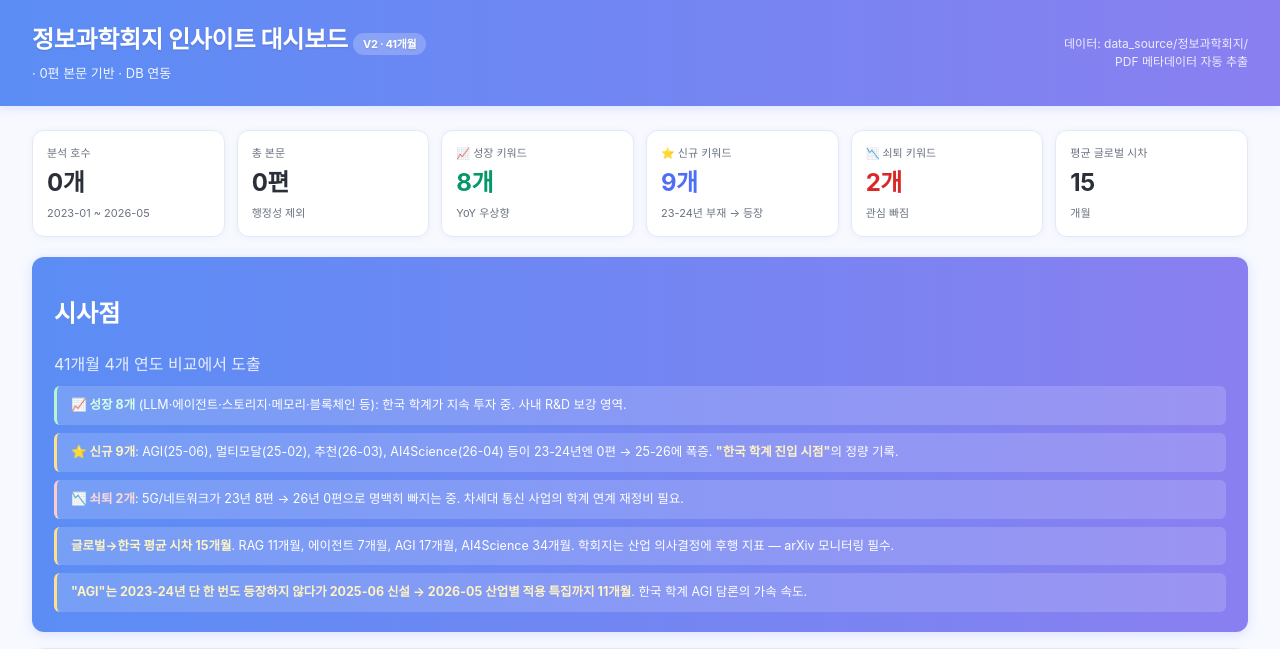
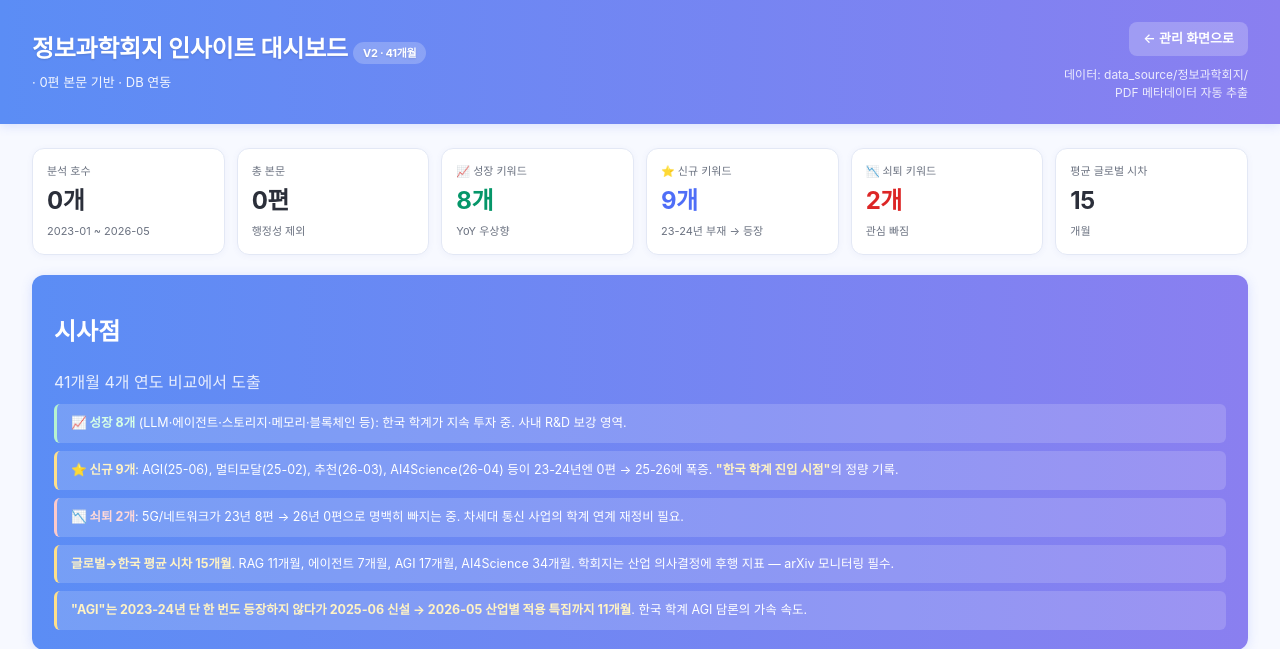
Before and after one commit to majorformula-pitcher/tech_insight, a Django app: page /dashboard/ in a window 1280 px wide. Shown: the top 649 px of the page. Run offline with Django 5.2, Linux system fonts and the light colour scheme; data that the repository does not hold is empty.

Commit message:
대시보드에 관리 화면 이동 버튼 추가
Co-Authored-By: Claude Opus 4.8 <noreply@anthropic.com>

```diff
--- a/tech_insight/app/dashboard/templates/dashboard/index.html
+++ b/tech_insight/app/dashboard/templates/dashboard/index.html
@@ -150,6 +150,7 @@
     <div class="sub" id="header-sub">4개 연도 비교 분석 · DB 연동</div>
   </div>
   <div style="text-align: right; font-size: 12px; color: var(--muted);">
+    <a href="/admin/" style="display:inline-block; margin-bottom:10px; color:#fff; font-weight:600; font-size:13px; background:rgba(255,255,255,0.22); padding:7px 14px; border-radius:8px; text-decoration:none;">← 관리 화면으로</a><br>
     데이터: data_source/정보과학회지/<br>
     PDF 메타데이터 자동 추출
   </div>
```
